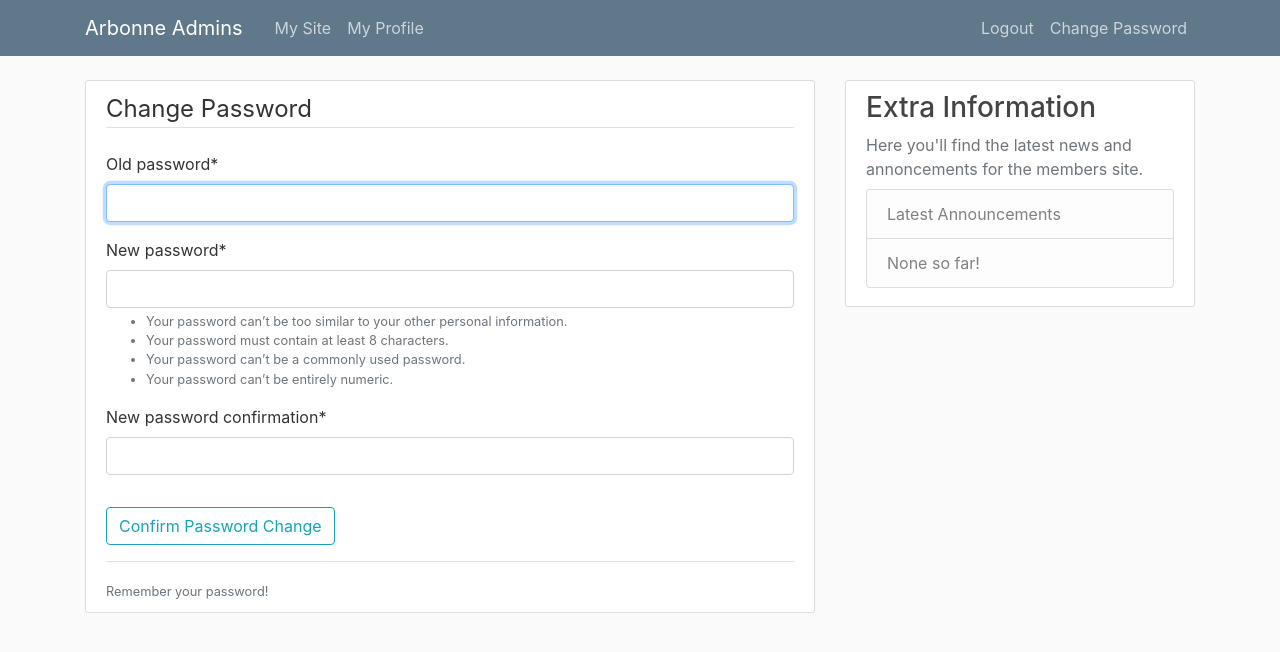
After one commit to wgengland/GeorgeArbonne, a Django app: page /change_password/ in a window 1280 px wide. The commit adds this page. Shown: the top 652 px of the page. Run offline with Django 3.2, Linux system fonts and the light colour scheme; a user stored in the database is signed in; some libraries are stand-ins or nearby versions.

Commit message:
change password view

```diff
--- a/GeorgeArbonne/urls.py
+++ b/GeorgeArbonne/urls.py
@@ -26,5 +26,6 @@
     path('login/', auth_views.LoginView.as_view(template_name='users/login.html'), name='login'),
     path('logout/',auth_views.LogoutView.as_view(template_name='users/logout.html'), name = 'logout'),
     path('profile/', user_views.profile, name='accountprofile'),
+    path('change_password/',auth_views.PasswordChangeView.as_view(template_name='users/change_password.html',success_url='/'),name='change_password'),
 
 ]
--- a/users/templates/users/base.html
+++ b/users/templates/users/base.html
@@ -29,7 +29,7 @@
           <div class="collapse navbar-collapse" id="navbarToggle">
             <div class="navbar-nav mr-auto">
               {% if user.is_authenticated %}
-              <a class="nav-item nav-link" href={{user_home_url}}>Your Site</a>
+              <a class="nav-item nav-link" href={{user_home_url}}>My Site</a>
               <a class="nav-item nav-link" href="{%url 'accountprofile'%}">My Profile</a>
               {%endif%}
             </div>
@@ -37,6 +37,7 @@
             <div class="navbar-nav">
               {% if user.is_authenticated %}
                 <a class="nav-item nav-link" href="{% url 'logout' %}">Logout</a>
+                <a class="nav-item nav-link" href="{%url 'change_password'%}">Change Password</a>
               {% else %}
                 <a class="nav-item nav-link" href="{%url 'login'%}">Login</a>
               {% endif %}
--- /dev/null
+++ b/users/templates/users/change_password.html
@@ -0,0 +1,21 @@
+{% extends "users/base.html" %}
+{% load crispy_forms_tags %}
+{% block content %}
+    <div class="content-section">
+        <form method="POST">
+            {% csrf_token %}
+            <fieldset class="form-group">
+                <legend class="border-bottom mb-4">Change Password</legend>
+                {{ form|crispy }}
+            </fieldset>
+            <div class="form-group">
+                <button class="btn btn-outline-info" type="submit">Confirm Password Change</button>
+            </div>
+        </form>
+        <div class="border-top pt-3">
+            <small class="text-muted">
+                Remember your password!</a>
+            </small>
+        </div>
+    </div>
+{% endblock content %}
--- a/users/views.py
+++ b/users/views.py
@@ -19,7 +19,7 @@
         products = Product.objects.all()
         for product in products[0:1]:
             product.delete()
-    user_home_url = "/"+str(request.user.id)
+    user_home_url = "https://geobonne.herokuapp.com/"+str(request.user.id)
     postings_by_user = Product.objects.filter(author_id = request.user.id)
     stuff_for_frontend = {
         'user_home_url':user_home_url,
```
Also changed, not shown: db.sqlite3.
